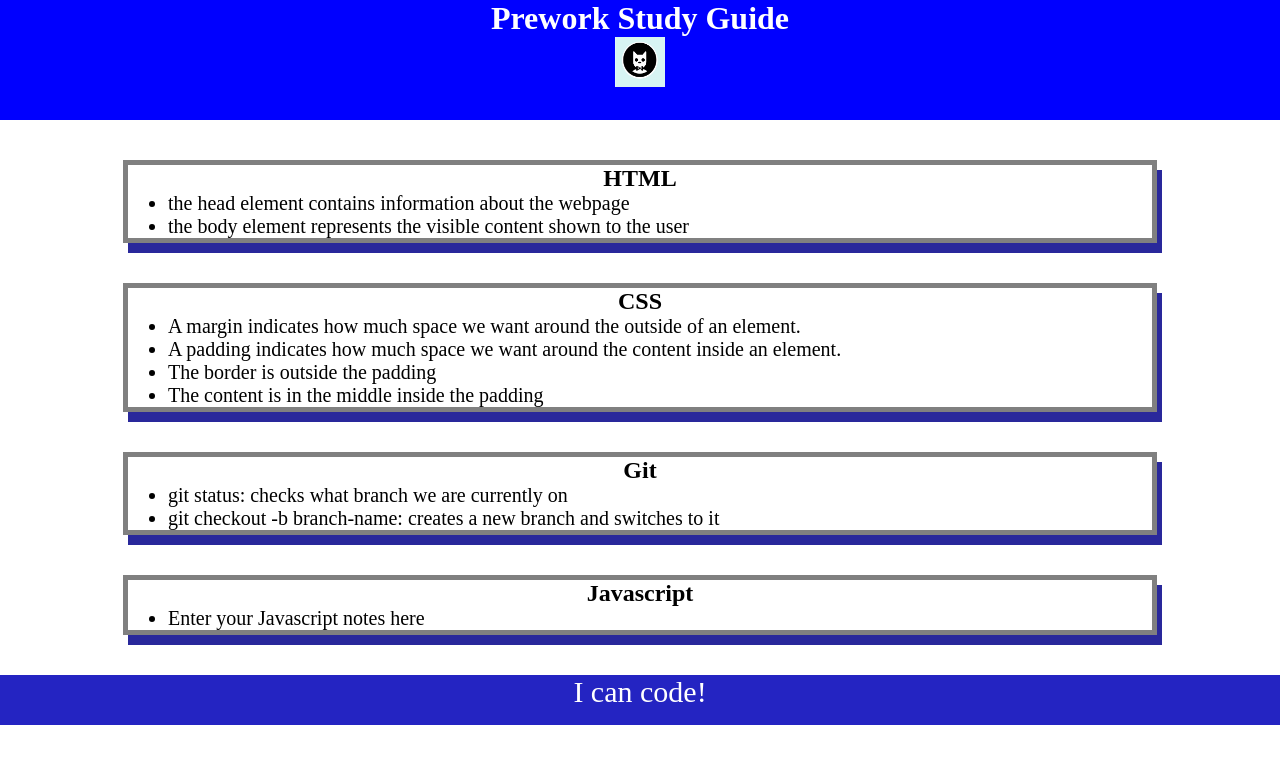
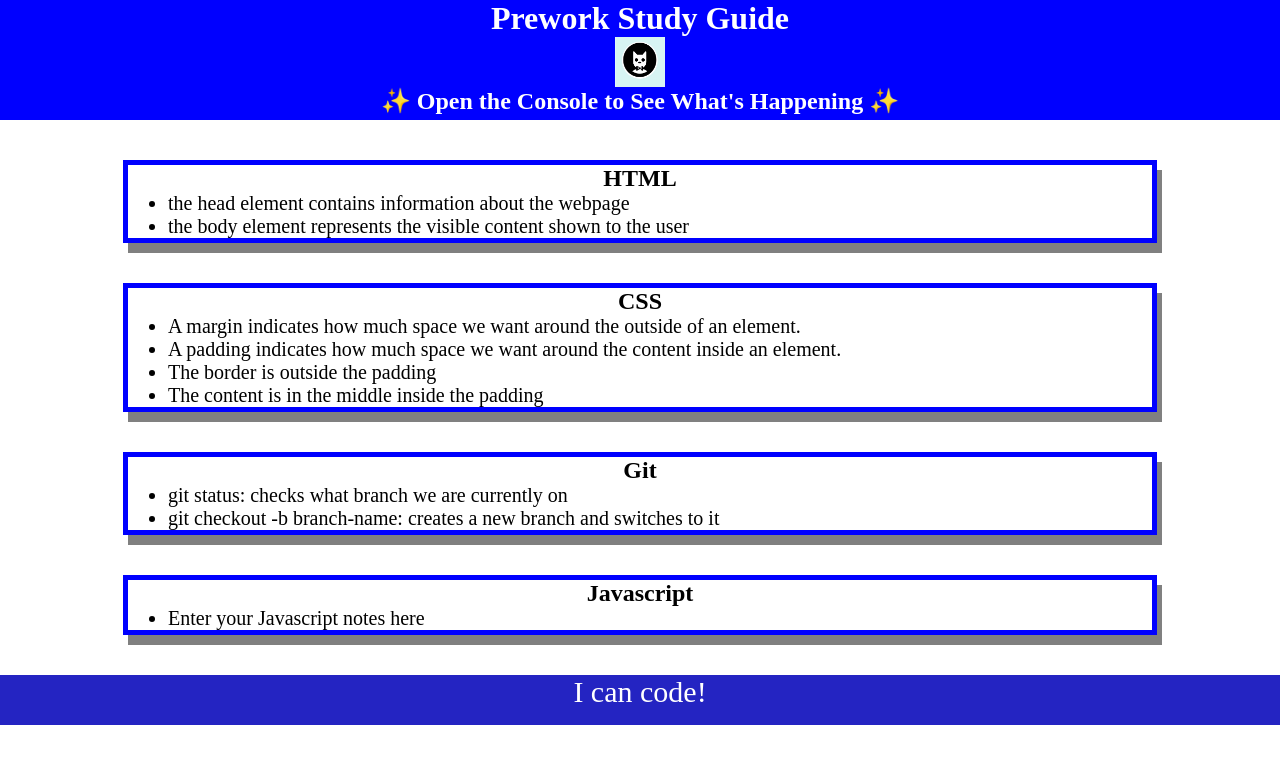
Before and after one commit to Chesster14/Prework-Study-Guide, a plain HTML site: page index.html in a window 1280 px wide. Drawn offline with Linux system fonts and the light colour scheme.

Commit message:
<Commit changes have been made>

```diff
--- /dev/null
+++ b/assets/script.js
@@ -0,0 +1,21 @@
+var topic = ['HTML', 'CSS', 'Git', 'JavaScript'];
+
+for (var x = 0; x < topics.length; x++) {
+    console.log(topics[x]);
+
+}
+
+/*
+
+if (topic === 'HTML') {
+  console.log("Let's study HTML!");
+} else if (topic === 'CSS') {
+  console.log("Let's study CSS!");
+} else if (topic === 'Git') {
+  console.log("Let's study Git!");
+} else if (topic === 'JavaScript') {
+  console.log("Let's study JavaScript!");
+} else {
+  console.log('Please try again!');
+}
+*/
--- a/assets/style.css
+++ b/assets/style.css
@@ -41,6 +41,6 @@ p {
 .card {
     width: 80%;
     margin: 40px auto;
-    border: 5px solid gray;
-    box-shadow: 5px 10px #29289B;
+    border: 5px solid blue;
+    box-shadow: 5px 10px gray;
     }
--- a/index.html
+++ b/index.html
@@ -10,9 +10,10 @@
 </head>
 
 <body>
-    <header id="top">
+    <header id ="top">
         <h1 style="color: white;">Prework Study Guide</h1>
         <img src="./assets/bowtie-cat.png" alt="Profile image of cat wearing a bowtie." />
+        <h2>✨ Open the Console to See What's Happening ✨</h2>
     </header>
     <main>
         <section class="card" id="html-section">
@@ -49,6 +50,6 @@
     <footer>
         <p>I can code!</p>
     </footer>
+    <script src="./assets/script.js"></script>
 </body>
-
 </html>
```
